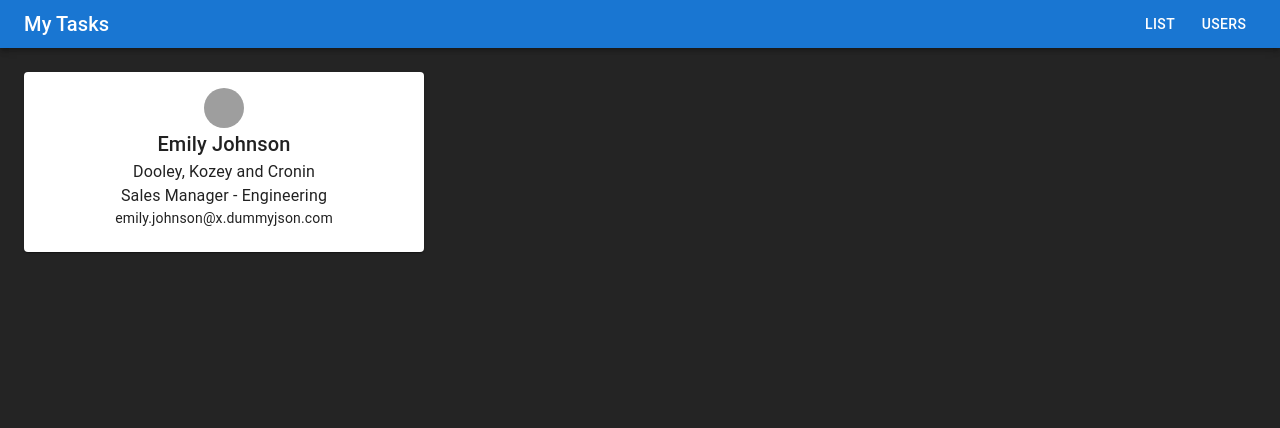
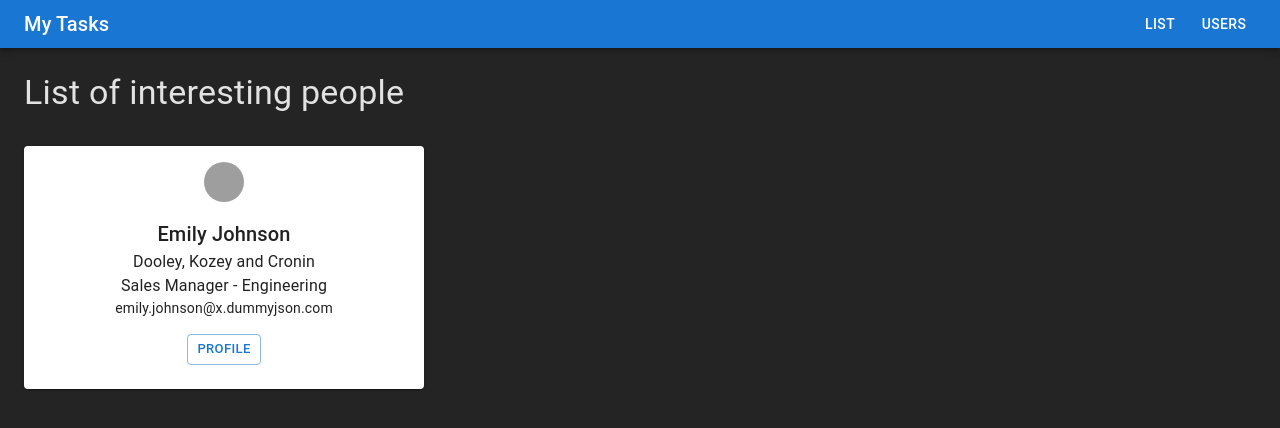
Before and after one commit to filhodoto/task-creator, a React (Vite) app: page /users in a window 1280 px wide. Shown: the top 428 px of the page. Built offline with nearby package versions, Linux system fonts and the light colour scheme; grey boxes are pictures that could not be loaded.

Commit message:
Create base style for users list page

```diff
--- a/src/pages/Users/index.tsx
+++ b/src/pages/Users/index.tsx
@@ -1,5 +1,14 @@
 import React, { useEffect, useState } from 'react';
-import { Avatar, Card, CardContent, Grid, Typography } from '@mui/material';
+import {
+  Avatar,
+  Box,
+  Button,
+  Card,
+  CardContent,
+  Grid,
+  Typography,
+} from '@mui/material';
+import { Link as RouterLink } from 'react-router-dom';
 const dummyData = {
   users: [
     {
@@ -80,6 +89,9 @@ interface UserProps {
   };
 }
 
+// TODO:: Save this somewhere else
+const API_URL = 'https://dummyjson.com';
+
 const Users = () => {
   const [users, setUsers] = useState<UserProps[]>([]);
 
@@ -89,6 +101,17 @@ const Users = () => {
   }, []);
 
   return (
+    <>
+      <Typography
+        variant="h4"
+        component="h1"
+        sx={{
+          marginBottom: 4,
+        }}
+      >
+        List of interesting people
+      </Typography>
+
       <Grid container spacing={2}>
         {users.map((user) => {
           const { id, firstName, lastName, image, email, company } = user;
@@ -108,6 +131,7 @@ const Users = () => {
                   }}
                 >
                   <Avatar src={image} />
+                  <Box paddingY={2}>
                     <Typography variant="h6" component="h2">
                       {firstName} {lastName}
                     </Typography>
@@ -116,12 +140,22 @@ const Users = () => {
                       {company.title} - {company.department}
                     </Typography>
                     <Typography variant="body2">{email}</Typography>
+                  </Box>
+                  <Button
+                    size="small"
+                    variant="outlined"
+                    component={RouterLink}
+                    to={`users/${id}`}
+                  >
+                    profile
+                  </Button>
                 </CardContent>
               </Card>
             </Grid>
           );
         })}
       </Grid>
+    </>
   );
 };
 
```
Lines whose indentation alone changed are shown as unchanged.
